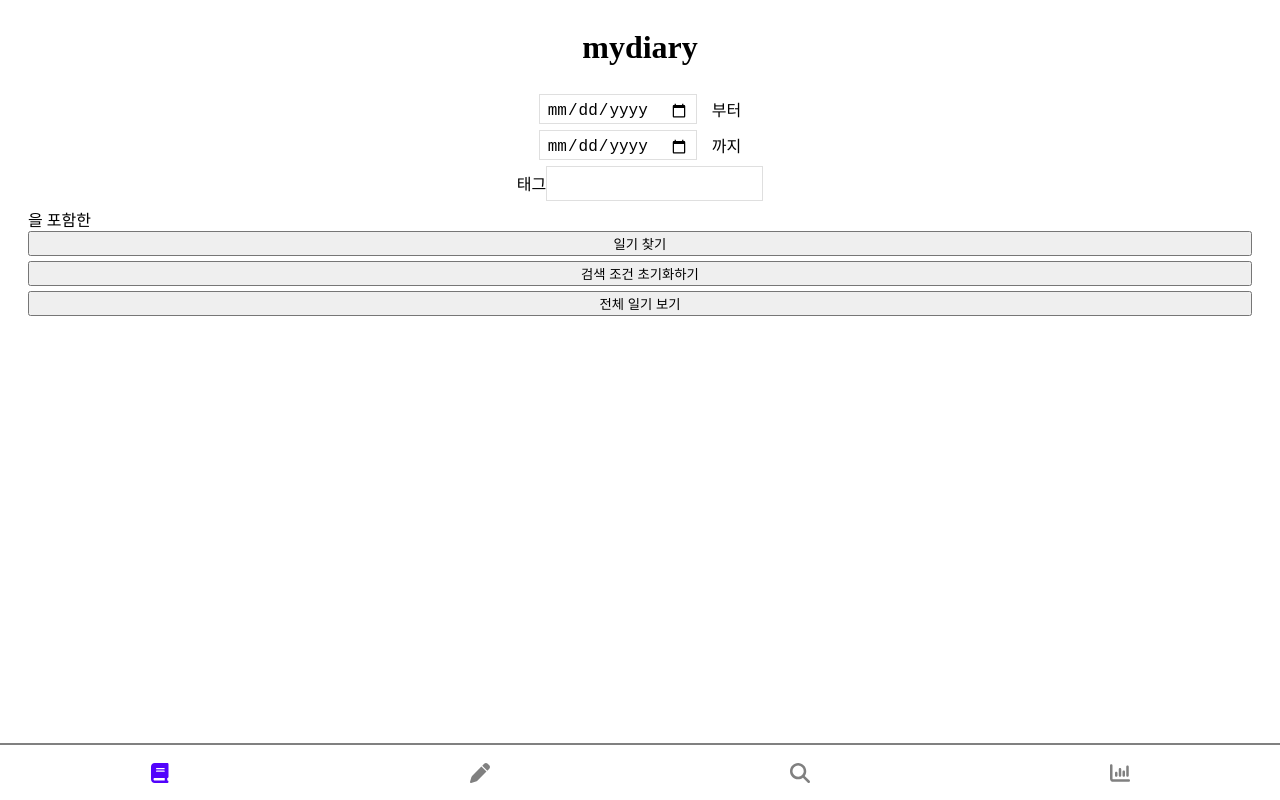
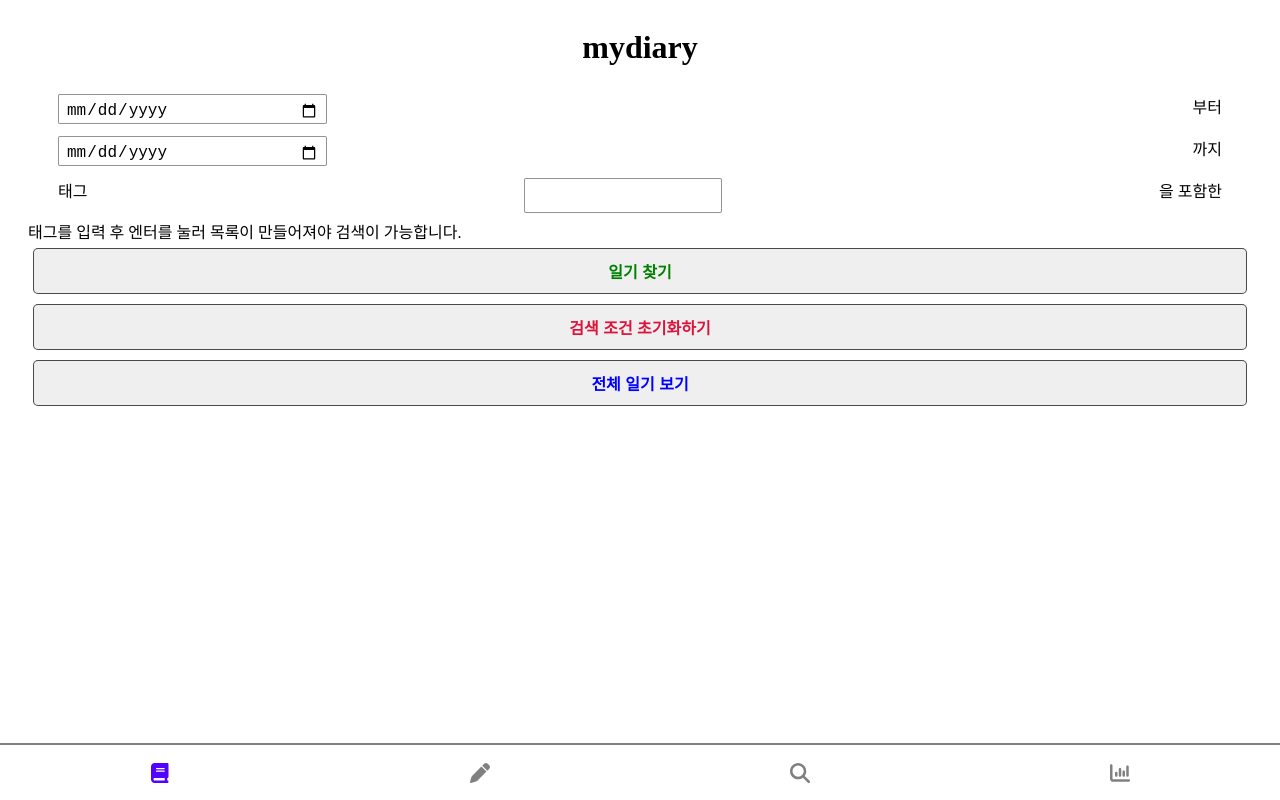
Before and after one commit to purple402/mydiary, a React (Create React App) app: page /search in a window 1280 px wide. Built offline with nearby package versions, Linux system fonts and the light colour scheme.

Commit message:
Update style of inputs and buttons in Search.tsx

```diff
--- a/src/screens/Search.tsx
+++ b/src/screens/Search.tsx
@@ -12,26 +12,33 @@ interface SearchInputsType {
 
 const SearchDiv = styled.div`
   padding: 0 20px;
+  display: flex;
+  flex-direction: column;
+  justify-content: center;
 `;
 
 const StyledLabel = styled.label`
   display: flex;
+  justify-content: space-between;
   margin: 6px 0;
-  align-items: center;
-  justify-content: center;
+  padding: 0 30px;
 `;
 
 const StyledDateInput = styled.input`
   font-size: 16px;
   padding: 6px 7px 2px 7px;
-  border: 1px solid rgba(128, 128, 128, 0.253);
-  margin-right: 15px;
+  border: 1px solid rgba(0, 0, 0, 0.423);
+  border-radius: 2px;
+  width: 253px;
 `;
 
 const StyledInput = styled.input`
   font-size: 15px;
   padding: 8px;
-  border: 1px solid rgba(128, 128, 128, 0.253);
+  border: 1px solid rgba(0, 0, 0, 0.423);
+  border-radius: 2px;
+  width: ${(props) => (props.id === 'tag' ? '180px' : '250px')};
+  height: 17px;
 `;
 
 const ButtonDiv = styled.div`
@@ -40,9 +47,17 @@ const ButtonDiv = styled.div`
 `;
 
 const StyledButton = styled.button`
-  margin-bottom: 5px;
+  margin: 5px 5px;
+  padding: 10px 25px;
+  border: 1px solid rgba(0, 0, 0, 0.695);
+  border-radius: 5px;
+  font-size: 16px;
+  font-weight: 600;
+  box-sizing: border-box;
+  color: ${(props) => props.color};
 `;
 
+// 날짜 필터
 function checkDate(inputDate: string, filterType: string, filterObject: DiaryType) {
   let newObject: DiaryType = {};
   const newInputDate: Date = new Date(inputDate);
@@ -146,7 +161,6 @@ function Search() {
   }
 
   function displayResult(filterObject: DiaryType): JSX.Element {
-    console.log(filterObject);
     const resultLength = Object.keys(filterObject).length;
     return resultLength !== 0 ? <Diary diary={filterObject} /> : <span>검색 결과가 없습니다.</span>;
   }
@@ -180,17 +194,18 @@ function Search() {
           <StyledLabel htmlFor="tag">
             태그
             <StyledInput id="tag" onKeyPress={(e) => onCheckEnter(e)} />
+            을 포함한
           </StyledLabel>
+          <span>태그를 입력 후 엔터를 눌러 목록이 만들어져야 검색이 가능합니다.</span>
           <TagList tags={inputs.tags} useDelBtn />
-          <span>을 포함한</span>
           <ButtonDiv>
-            <StyledButton type="submit" onClick={(e) => handleSubmit(e)}>
+            <StyledButton type="submit" color="green" onClick={(e) => handleSubmit(e)}>
               일기 찾기
             </StyledButton>
-            <StyledButton type="button" onClick={() => handleResetBtn()}>
+            <StyledButton type="button" color="crimson" onClick={() => handleResetBtn()}>
               검색 조건 초기화하기
             </StyledButton>
-            <StyledButton type="button" onClick={() => handleCancelBtn()}>
+            <StyledButton type="button" color="blue" onClick={() => handleCancelBtn()}>
               전체 일기 보기
             </StyledButton>
           </ButtonDiv>
```
